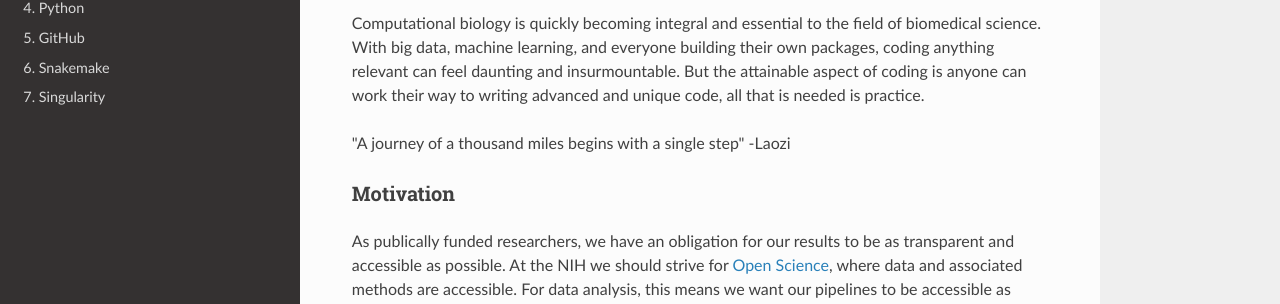
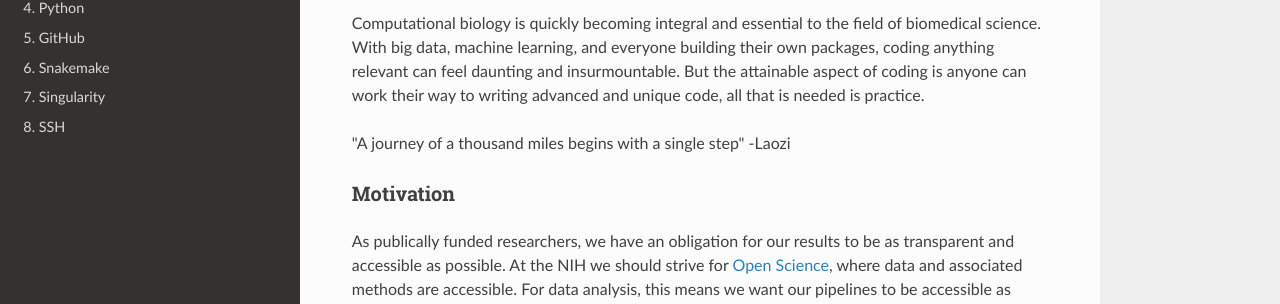
Before and after one commit to NIH-CARD/VSCode_class, an MkDocs documentation site: the page built from docs/index.md, in a window 1280 px wide. Shown: the part 291-595 px from the top of the page. Built offline with MkDocs 1.6.1, drawn with Linux system fonts in a browser that asks for light colours; nearby versions of some CDN libraries.

Commit message:
configuration updated to include ssh

```diff
--- a/mkdocs.yml
+++ b/mkdocs.yml
@@ -14,3 +14,4 @@ nav:
   - 5. GitHub: github.md
   - 6. Snakemake: snakemake.md
   - 7. Singularity: singularity_page.md
+  - 8. SSH: ssh.md
```
